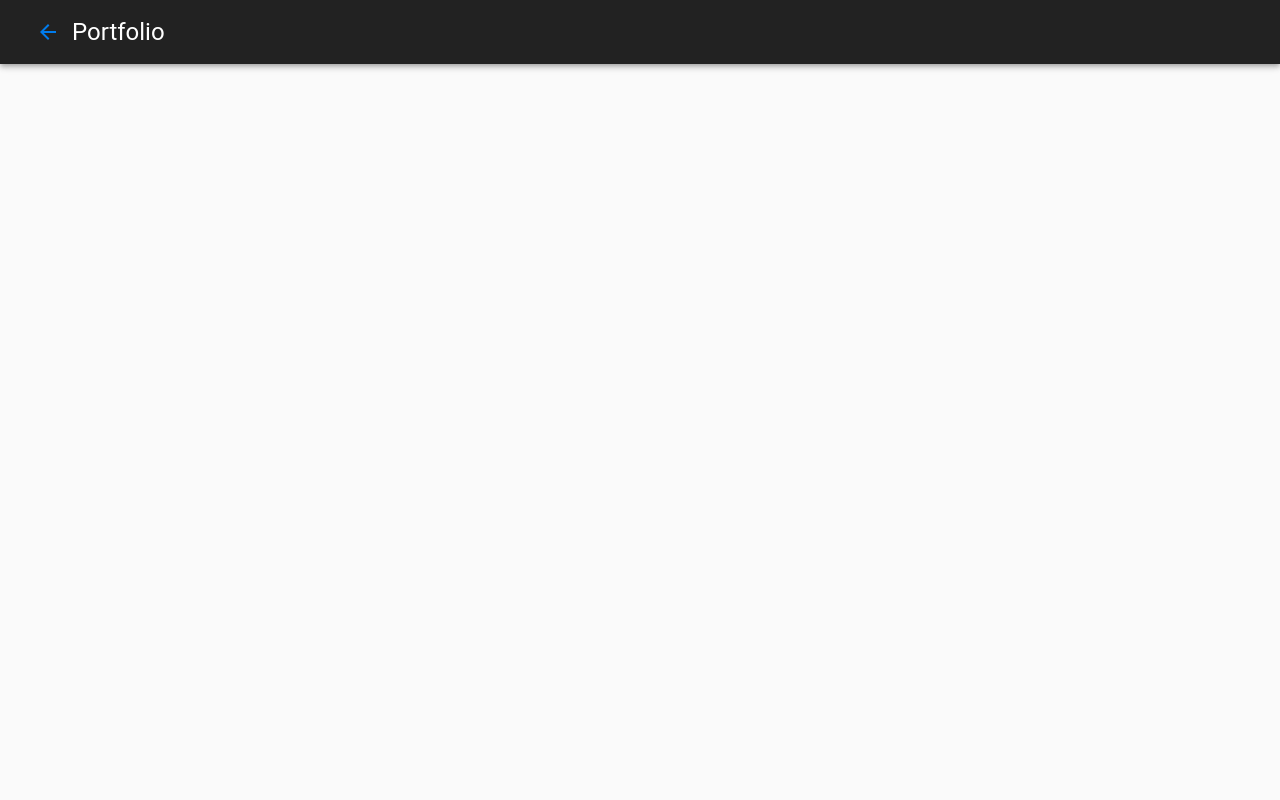
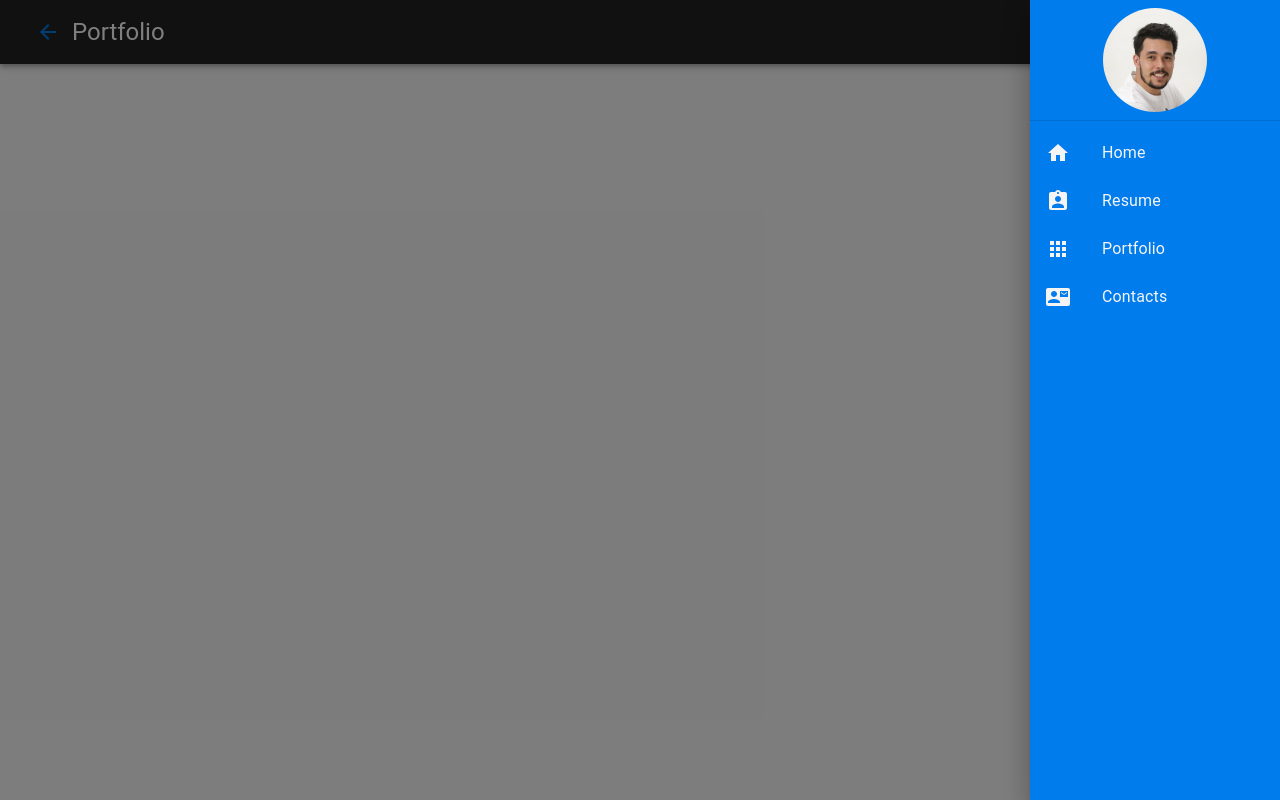
Before and after one commit to ryikeda/portfolio, a React (Create React App) app: page / in a window 1280 px wide. Both pictures are taken after a click on the button 48 px from the left and 32 px from the top of the page. Built offline with nearby package versions, Linux system fonts and the light colour scheme.

Commit message:
added logic and styles to navbar

```diff
--- a/src/components/Navbar.js
+++ b/src/components/Navbar.js
@@ -1,4 +1,7 @@
-import React from "react";
+import React, { useState } from "react";
+import { makeStyles } from "@material-ui/core/styles";
+import MobilRightMenuSlider from "@material-ui/core/Drawer";
+import avatar from "../images/avatarSmall.jpg";
 import {
   AppBar,
   Toolbar,
@@ -10,6 +13,7 @@
   List,
   Typography,
   Box,
+  ListItemIcon,
 } from "@material-ui/core";
 
 import {
@@ -19,18 +23,99 @@
   Apps,
   ContactMail,
 } from "@material-ui/icons";
+
+// CSS STYLES
+const useStyles = makeStyles((theme) => ({
+  menuSliderContainer: {
+    width: 250,
+    background: "#007ced",
+    height: "100%",
+  },
+  avatar: {
+    display: "block",
+    margin: "0.5rem auto",
+    width: theme.spacing(13),
+    height: theme.spacing(13),
+  },
+  listItem: {
+    color: "#f4f4f4",
+  },
+}));
+
+const menuItems = [
+  {
+    listIcon: <Home />,
+    listText: "Home",
+  },
+  {
+    listIcon: <AssignmentInd />,
+    listText: "Resume",
+  },
+  {
+    listIcon: <Apps />,
+    listText: "Portfolio",
+  },
+  {
+    listIcon: <ContactMail />,
+    listText: "Contacts",
+  },
+];
+
 const Navbar = () => {
+  const [state, setState] = useState({
+    right: false,
+  });
+  const togglerSlider = (slider, open) => () => {
+    setState({ ...state, [slider]: open });
+  };
+
+  const classes = useStyles();
+  const sideList = (slider) => (
+    <Box
+      className={classes.menuSliderContainer}
+      component="div"
+      onClick={togglerSlider(slider, false)}
+    >
+      <Avatar className={classes.avatar} src={avatar} alt="Rafael Ikeda" />
+      <Divider />
+      <List>
+        {menuItems.map((listItem, key) => (
+          <ListItem button key={key}>
+            <ListItemIcon className={classes.listItem}>
+              {listItem.listIcon}
+            </ListItemIcon>
+            <ListItemText
+              className={classes.listItem}
+              primary={listItem.listText}
+            />
+          </ListItem>
+        ))}
+        <ListItem>
+          <ListItemIcon></ListItemIcon>
+        </ListItem>
+      </List>
+    </Box>
+  );
   return (
+    <>
       <Box component="nav">
         <AppBar position="static" style={{ background: "#222" }}>
           <Toolbar>
-          <IconButton>
+            <IconButton onClick={togglerSlider("right", true)}>
               <ArrowBack style={{ color: "#007ced" }} />
             </IconButton>
             <Typography variant="h5">Portfolio</Typography>
+            <MobilRightMenuSlider
+              open={state.right}
+              anchor="right"
+              onClose={togglerSlider("right", false)}
+            >
+              {sideList("right")}
+            </MobilRightMenuSlider>
           </Toolbar>
         </AppBar>
       </Box>
+    </>
   );
 };
 
```
Also changed, not shown: src/images/avatarSmall.jpg (added). Lines whose indentation alone changed are shown as unchanged.
